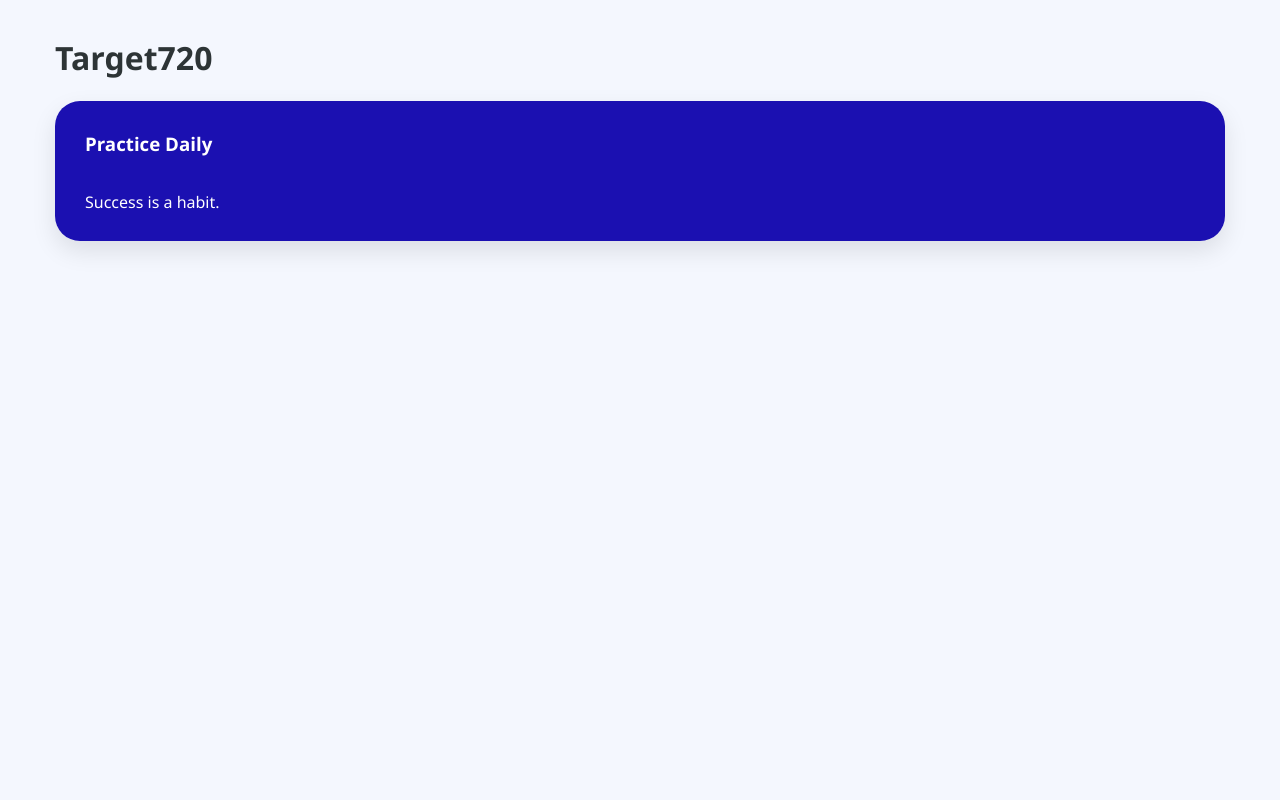
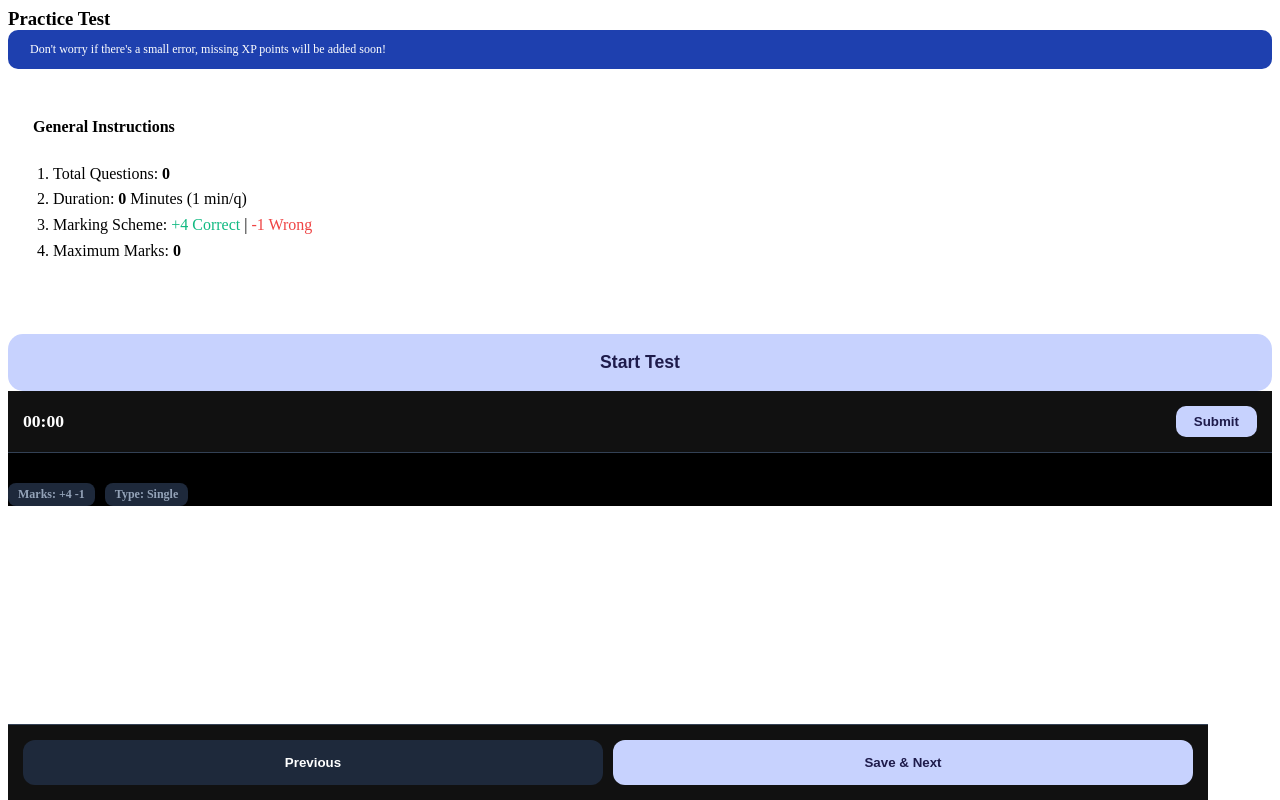
Before and after one commit to rajfeuewhs/Neet-question, a Flask app: page / in a window 1280 px wide. Run offline with Flask 3, Linux system fonts and the light colour scheme; data that the repository does not hold is empty.

Commit message:
Update index.html

```diff
--- a/templates/index.html
+++ b/templates/index.html
@@ -1,217 +1,151 @@
-<!DOCTYPE html>
-<html lang="en">
-<head>
-    <meta charset="UTF-8">
-    <meta name="viewport" content="width=device-width, initial-scale=1.0, maximum-scale=1.0, user-scalable=no">
-    <title>Target720 | Premier NEET Portal</title>
-    <link rel="stylesheet" href="https://cdnjs.cloudflare.com/ajax/libs/font-awesome/6.0.0/css/all.min.css">
-    <style>
-        :root {
-            --pw-blue: #1b10b1; --pw-gradient: linear-gradient(135deg, #1b10b1 0%, #4a3aff 100%);
-            --bg: #f4f7fe; --text: #2d3436; --card: #ffffff; --border: rgba(27, 16, 177, 0.08);
-        }
-        body.dark-mode { --bg: #0f172a; --text: #f8fafc; --card: #1e293b; --border: #334155; }
-        body { font-family: 'Segoe UI', sans-serif; margin: 0; background-color: var(--bg); color: var(--text); transition: 0.3s; overflow-x: hidden; }
+<style>
+    /* --- INSTRUCTION PAGE DESIGN --- */
+    .ins-card {
+        background: var(--card); padding: 25px; border-radius: 20px;
+        color: var(--text); line-height: 1.6; border: 1px solid var(--border);
+    }
+    .start-btn {
+        width: 100%; padding: 18px; background: #c7d2fe; color: #1e1b4b;
+        border: none; border-radius: 15px; font-weight: 800; font-size: 1.1rem;
+        cursor: pointer; margin-top: 30px; transition: 0.3s;
+    }
 
-        .container { width: 100%; max-width: 1200px; margin: auto; padding: 15px; box-sizing: border-box; }
-        .page-section { display: none; min-height: 100vh; }
-        .active-page { display: block !important; }
+    /* --- TEST PAGE LAYOUT --- */
+    #page-test { background: #000 !important; color: white !important; }
 
-        /* Banners */
-        .banner-wrapper { width: 100%; overflow: hidden; border-radius: 25px; margin-bottom: 25px; box-shadow: 0 10px 25px rgba(0,0,0,0.1); }
-        .banner-container { display: flex; transition: transform 0.5s ease; }
-        .banner-card { min-width: 100%; height: 140px; color: white; padding: 30px; display: flex; flex-direction: column; justify-content: center; position: relative; box-sizing: border-box; }
+    .test-header {
+        display: flex; justify-content: space-between; align-items: center;
+        padding: 15px; background: #111; border-bottom: 1px solid #334155;
+    }
 
-        /* Grids & Subject Cards */
-        .main-grid { display: grid; grid-template-columns: repeat(auto-fit, minmax(160px, 1fr)); gap: 20px; }
-        .subject-card { background: var(--card); padding: 35px 15px; border-radius: 30px; text-align: center; border: 1px solid var(--border); transition: 0.3s; cursor: pointer; position: relative; }
-        .subject-card:hover { transform: translateY(-10px); }
+    .test-timer { font-weight: bold; font-size: 1.1rem; color: #fff; }
 
-        /* DPP List Card */
-        .dpp-card { background: var(--card); border-radius: 20px; border: 1px solid var(--border); margin-bottom: 15px; padding: 15px; display: flex; gap: 15px; align-items: center; cursor: pointer; }
-        .dpp-thumb { width: 80px; height: 80px; background: #fed7aa; border-radius: 15px; display: flex; align-items: center; justify-content: center; flex-shrink: 0; position: relative; }
+    .ques-nav {
+        display: flex; gap: 8px; overflow-x: auto; padding: 15px;
+        scrollbar-width: none; background: #000;
+    }
+    .ques-nav::-webkit-scrollbar { display: none; }
 
-        /* --- INSTRUCTION PAGE --- */
-        .blue-alert { background: #1e40af; color: white; padding: 12px; border-radius: 10px; font-size: 0.75rem; margin-bottom: 20px; display: flex; align-items: center; gap: 10px; }
-        .ins-box { background: var(--card); padding: 20px; border-radius: 15px; line-height: 1.8; font-size: 0.9rem; }
-        .start-test-fixed { position: fixed; bottom: 20px; left: 50%; transform: translateX(-50%); width: 90%; max-width: 500px; background: #c7d2fe; color: #1e1b4b; padding: 18px; border: none; border-radius: 15px; font-weight: 800; font-size: 1.1rem; cursor: pointer; }
+    .nav-dot {
+        min-width: 40px; height: 40px; border-radius: 8px;
+        background: #1e293b; color: white; display: flex;
+        align-items: center; justify-content: center; font-weight: bold;
+        cursor: pointer; border: 1px solid #334155;
+    }
+    .nav-dot.active { background: #7f1d1d; color: #fca5a5; border: 1px solid #fca5a5; }
 
-        /* --- TEST ENGINE --- */
-        #page-test { background: #000 !important; color: white !important; }
-        .test-header { display: flex; justify-content: space-between; align-items: center; padding: 15px; border-bottom: 1px solid #334155; }
-        .nav-dot { min-width: 40px; height: 40px; border-radius: 8px; background: #1e293b; color: white; display: flex; align-items: center; justify-content: center; font-weight: bold; cursor: pointer; }
-        .nav-dot.active { background: #7f1d1d; color: #fca5a5; border: 2px solid #fca5a5; }
+    /* --- QUESTION & OPTIONS --- */
+    .option-box {
+        background: #1e293b; border: 1px solid #334155; padding: 18px;
+        border-radius: 15px; margin-bottom: 12px; display: flex;
+        align-items: center; justify-content: space-between;
+        cursor: pointer; transition: 0.2s; color: #fff;
+    }
+    .option-box:active { transform: scale(0.98); }
 
-        .option-box { background: #1e293b; border: 1px solid #334155; padding: 18px; border-radius: 15px; margin-bottom: 12px; display: flex; align-items: center; cursor: pointer; transition: 0.2s; color: white; }
-        .option-box.correct { background: #064e3b !important; border-color: #10b981; }
-        .option-box.wrong { background: #7f1d1d !important; border-color: #ef4444; }
+    .option-box.wrong { background: #7f1d1d !important; border-color: #ef4444 !important; }
+    .option-box.correct { background: #064e3b !important; border-color: #10b981 !important; }
 
-        .header-sticky { background: var(--card); padding: 15px 20px; display: flex; align-items: center; gap: 15px; border-bottom: 1px solid var(--border); position: sticky; top: 0; z-index: 100; }
-        .footer-nav { position: fixed; bottom: 0; width: 100%; max-width: 1200px; background: #000; padding: 15px; display: flex; gap: 10px; box-sizing: border-box; border-top: 1px solid #334155; }
-    </style>
-</head>
-<body>
-
-<div id="page-home" class="page-section active-page">
-    <div class="container">
-        <h1>Target720</h1>
-        <div class="banner-wrapper">
-            <div class="banner-container" id="banner-slide">
-                <div class="banner-card" style="background: #1b10b1;"><h3>Practice Daily</h3><p>Success is a habit.</p></div>
-                <div class="banner-card" style="background: #ea580c;"><h3>Believe</h3><p>Until you're proud.</p></div>
-            </div>
-        </div>
-        <div class="main-grid" id="main-subjects"></div>
-        <div id="specials-area" style="display:none; margin-top:30px;">
-            <span style="font-weight:900; color:#64748b;">SPECIALS</span>
-            <div class="main-grid" id="custom-list"></div>
-        </div>
-    </div>
-</div>
-
-<div id="page-chapters" class="page-section">
-    <div class="header-sticky"><i class="fas fa-arrow-left" onclick="goBack()"></i><h3 id="sub-title">Subject</h3></div>
-    <div class="container" id="chapter-list"></div>
-</div>
-
-<div id="page-dpp" class="page-section">
-    <div class="header-sticky"><i class="fas fa-arrow-left" onclick="goBack()"></i><h3 id="ch-title-dpp">Chapter</h3></div>
-    <div class="container" id="dpp-items"></div>
-</div>
+    .footer-nav {
+        position: fixed; bottom: 0; width: 100%; max-width: 1200px;
+        background: #111; padding: 15px; display: flex; gap: 10px;
+        border-top: 1px solid #334155; box-sizing: border-box;
+    }
+    .footer-nav button { flex: 1; padding: 15px; border-radius: 12px; font-weight: 800; border: none; cursor: pointer; }
+</style>
 
 <div id="page-instructions" class="page-section">
-    <div class="header-sticky"><i class="fas fa-arrow-left" onclick="goBack()"></i><h3>Instructions</h3></div>
+    <div class="header-sticky" style="background:var(--card);"><i class="fas fa-chevron-left" onclick="goBack()"></i><h3 style="margin:0;">Practice Test</h3></div>
     <div class="container">
-        <div class="blue-alert">
-            <i class="fas fa-info-circle"></i> Don't worry, missing points will be added soon!
+        <div style="background:#1e40af; color:white; padding:12px; border-radius:10px; font-size:0.75rem; margin-bottom:20px; display:flex; align-items:center; gap:10px;">
+            <i class="fas fa-info-circle"></i>
+            <span>Don't worry if there's a small error, missing XP points will be added soon!</span>
         </div>
-        <div class="ins-box">
-            1. Questions: <b id="ins-qcount">0</b><br>
-            2. Duration: <b id="ins-time">0</b> Min<br>
-            3. Marking: +4 | -1
+        <div class="ins-card">
+            <h4 style="margin-top:0;">General Instructions</h4>
+            <ol style="padding-left: 20px;">
+                <li>Total Questions: <b id="ins-qcount">0</b></li>
+                <li>Duration: <b id="ins-time">0</b> Minutes (1 min/q)</li>
+                <li>Marking Scheme: <span style="color:#10b981;">+4 Correct</span> | <span style="color:#ef4444;">-1 Wrong</span></li>
+                <li>Maximum Marks: <b id="ins-marks">0</b></li>
+            </ol>
         </div>
-        <button class="start-test-fixed" onclick="startActualTest()">Start Test</button>
+        <button class="start-btn" onclick="startActualTest()">Start Test</button>
     </div>
 </div>
 
 <div id="page-test" class="page-section">
     <div class="test-header">
-        <div style="font-weight:bold; font-size:1.1rem;"><i class="far fa-clock"></i> <span id="test-timer-val">00:00:00</span></div>
-        <button onclick="submitTest()" style="background:#c7d2fe; color:#000; border:none; padding:8px 18px; border-radius:10px; font-weight:900;">Submit</button>
+        <div class="test-timer"><i class="far fa-clock"></i> <span id="test-timer-val">00:00</span></div>
+        <button onclick="submitTest()" style="background:#c7d2fe; color:#1e1b4b; border:none; padding:8px 18px; border-radius:10px; font-weight:900; cursor:pointer;">Submit</button>
     </div>
-    <div style="display:flex; gap:10px; overflow-x:auto; padding:15px;" id="test-nav"></div>
+
+    <div class="ques-nav" id="test-nav-dots"></div>
+
     <div class="container">
-        <div id="ques-area" style="font-size:1.1rem; line-height:1.6; margin-bottom:25px;"></div>
-        <div id="opts-area"></div>
+        <div style="display:flex; gap:10px; margin-bottom:15px;">
+            <span style="background:#1e293b; padding:4px 10px; border-radius:8px; font-size:0.75rem; color:#94a3b8; font-weight:bold;">Marks: +4 -1</span>
+            <span style="background:#1e293b; padding:4px 10px; border-radius:8px; font-size:0.75rem; color:#94a3b8; font-weight:bold;">Type: Single</span>
+        </div>
+
+        <div id="question-area" style="font-size:1.15rem; margin-bottom:25px; line-height:1.6; font-weight:500;"></div>
+        <div id="options-area"></div>
     </div>
+
     <div class="footer-nav">
-        <button onclick="prevQ()" style="flex:1; background:#1e293b; color:white; border:none; padding:15px; border-radius:12px;">Previous</button>
-        <button onclick="nextQ()" style="flex:1; background:#c7d2fe; color:#000; border:none; padding:15px; border-radius:12px;">Save & Next</button>
+        <button onclick="prevQ()" style="background:#1e293b; color:white;">Previous</button>
+        <button onclick="nextQ()" style="background:#c7d2fe; color:#1e1b4b;">Save & Next</button>
     </div>
 </div>
 
 <script>
-    let config = {}, pageStack = ['page-home'], curSub = "", currentTest = [], qIdx = 0;
+    // --- UPDATED LOGIC ---
+    function renderQuestion() {
+        const q = currentTest[qIdx];
+        document.getElementById('question-area').innerText = q.question;
 
-    // --- FETCH DATA ---
-    window.onload = async () => {
-        const res = await fetch('/get_config');
-        config = await res.json();
-        renderHome();
-    };
-
-    function renderHome() {
-        const main = ['physics','chemistry','botany','zoology'];
-        let mH = '', sH = '', hasS = false;
-        for(let s in config) {
-            let card = `<div class="subject-card" onclick="openSubject('${s}')"><h3>${s.toUpperCase()}</h3></div>`;
-            if(main.includes(s.toLowerCase())) mH += card;
-            else { sH += card; hasS = true; }
-        }
-        document.getElementById('main-subjects').innerHTML = mH;
-        if(hasS) { document.getElementById('specials-area').style.display='block'; document.getElementById('custom-list').innerHTML=sH; }
+        let h = '';
+        q.options.forEach((opt, i) => {
+            h += `<div class="option-box" onclick="checkAnswer(this, ${i}, ${q.correct})">
+                    <div style="display:flex; align-items:center;">
+                        <span style="color:#64748b; font-weight:bold; margin-right:15px;">${i+1}</span>
+                        <span>${opt}</span>
+                    </div>
+                    <i class="far fa-circle" style="color:#334155;"></i>
+                  </div>`;
+        });
+        document.getElementById('options-area').innerHTML = h;
+        setupNav(); // Dots update karne ke liye
     }
 
-    function openSubject(s) {
-        curSub = s; document.getElementById('sub-title').innerText = s.toUpperCase();
-        let h = '', i = 1;
-        for(let ch in config[s]) {
-            h += `<div class="dpp-card" onclick="openDPPList('${ch}')"><div><b>CH-${i}</b><br>${ch}</div></div>`;
-            i++;
+    function checkAnswer(el, chosen, correct) {
+        const mainSubs = ['physics','chemistry','botany','zoology'];
+        const boxes = document.querySelectorAll('.option-box');
+
+        if (mainSubs.includes(curSub.toLowerCase())) {
+            boxes.forEach(box => box.style.pointerEvents = 'none'); // Stop multiple clicks
+
+            if (chosen === correct) {
+                el.classList.add('correct');
+                el.querySelector('i').className = "fas fa-check-circle";
+            } else {
+                el.classList.add('wrong');
+                el.querySelector('i').className = "fas fa-times-circle";
+                boxes[correct].classList.add('correct');
+                boxes[correct].querySelector('i').className = "fas fa-check-circle";
+            }
+        } else {
+            // Non-main subjects: Simple Selection
+            boxes.forEach(b => b.style.borderColor = '#334155');
+            el.style.borderColor = '#c7d2fe';
         }
-        document.getElementById('chapter-list').innerHTML = h;
-        showPage('page-chapters');
     }
 
-    function openDPPList(ch) {
-        document.getElementById('ch-title-dpp').innerText = ch;
-        let h = '', dpps = config[curSub][ch];
-        dpps.forEach(d => {
-            h += `<div class="dpp-card" onclick="loadTest('${d.file}')">
-                    <div class="dpp-thumb"><div style="background:white; padding:5px; border-radius:8px; font-weight:900; font-size:0.7rem;">DPP</div></div>
-                    <div style="flex:1;"><b>${d.name}</b><br><small>NEET Pattern</small></div>
-                  </div>`;
+    function setupNav() {
+        let h = '';
+        currentTest.forEach((_, i) => {
+            h += `<div class="nav-dot ${i===qIdx?'active':''}" onclick="qIdx=${i};renderQuestion()">${i+1}</div>`;
         });
-        document.getElementById('dpp-items').innerHTML = h;
-        showPage('page-dpp');
-    }
-
-    async function loadTest(file) {
-        const res = await fetch(`/get_test/${file}`);
-        currentTest = await res.json();
-        document.getElementById('ins-qcount').innerText = currentTest.length;
-        document.getElementById('ins-time').innerText = currentTest.length;
-        showPage('page-instructions');
-    }
-
-    function startActualTest() { qIdx = 0; renderQ(); showPage('page-test'); }
-
-    function renderQ() {
-        const q = currentTest[qIdx];
-        document.getElementById('ques-area').innerText = q.question;
-        let h = '';
-        q.options.forEach((opt, i) => {
-            h += `<div class="option-box" onclick="checkAns(this, ${i}, ${q.correct})">
-                    <span style="margin-right:15px; font-weight:bold;">${i+1}</span>
-                    <span>${opt}</span><i class="far fa-circle" style="margin-left:auto;"></i>
-                  </div>`;
-        });
-        document.getElementById('opts-area').innerHTML = h;
-        renderNav();
-    }
-
-    function checkAns(el, chosen, correct) {
-        const main = ['physics','chemistry','botany','zoology'];
-        if (main.includes(curSub.toLowerCase())) {
-            const boxes = document.querySelectorAll('.option-box');
-            if (chosen === correct) el.classList.add('correct');
-            else { el.classList.add('wrong'); boxes[correct].classList.add('correct'); }
-            boxes.forEach(b => b.style.pointerEvents = 'none');
-        } else { el.style.borderColor = "#c7d2fe"; }
-    }
-
-    function renderNav() {
-        let h = '';
-        currentTest.forEach((_, i) => h += `<div class="nav-dot ${i===qIdx?'active':''}" onclick="qIdx=${i};renderQ();">${i+1}</div>`);
-        document.getElementById('test-nav').innerHTML = h;
-    }
-
-    function nextQ() { if(qIdx < currentTest.length-1) { qIdx++; renderQ(); } }
-    function prevQ() { if(qIdx > 0) { qIdx--; renderQ(); } }
-
-    function showPage(id) {
-        document.querySelectorAll('.page-section').forEach(p => p.classList.remove('active-page'));
-        document.getElementById(id).classList.add('active-page');
-        if (pageStack[pageStack.length - 1] !== id) pageStack.push(id);
-    }
-
-    function goBack() {
-        if (pageStack.length > 1) {
-            pageStack.pop();
-            showPage(pageStack[pageStack.length - 1]);
-            pageStack.pop();
-        }
+        document.getElementById('test-nav-dots').innerHTML = h;
     }
 </script>
-</body>
-</html>
```
